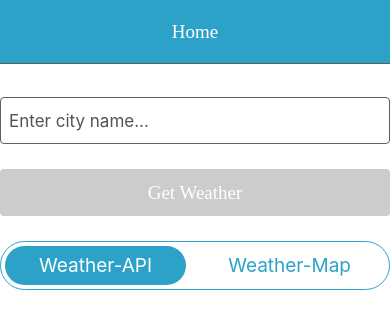
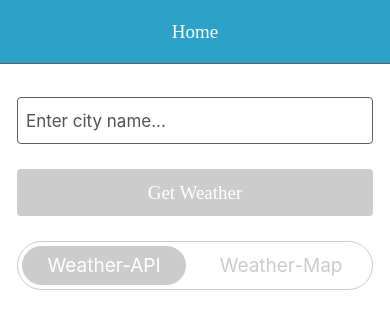
Before and after one commit to AneezaImtiaz/Weather-App, a React Native app: screen / in a window 390 px wide. Shown: the top 328 px of the page. Built offline with nearby package versions, Linux system fonts and the light colour scheme.

Commit message:
Optimize code

```diff
--- a/src/api/WeatherApi.ts
+++ b/src/api/WeatherApi.ts
@@ -1,21 +1,13 @@
 import axios from 'axios';
 import { WeatherItem } from '../../weatherTypes';
 
-export async function fetchWeatherData(url: string): Promise<WeatherItem | null> {
-  try {
-    const response = await axios.get(url);
-    const weatherItem = response?.data;
-
-    if (!weatherItem) {
-      throw new Error('No data returned from the API');
-    }
-
-    const city = weatherItem?.name || weatherItem?.location?.name;
-    const temp = weatherItem?.main?.temp || weatherItem?.current?.temp_c;
-    const conditionText = weatherItem?.weather?.[0]?.description || weatherItem?.current?.condition?.text;
-    const conditionIcon = weatherItem?.weather?.[0]?.icon
-      ? `https://openweathermap.org/img/w/${weatherItem.weather[0].icon}.png`
-      : `https:${weatherItem?.current?.condition?.icon}`;
+const extractWeatherData = (data: any): WeatherItem => {
+  const city = data?.name || data?.location?.name;
+  const temp = data?.main?.temp || data?.current?.temp_c;
+  const conditionText = data?.weather?.[0]?.description || data?.current?.condition?.text;
+  const conditionIcon = data?.weather?.[0]?.icon
+  ? `https://openweathermap.org/img/w/${data.weather[0].icon}.png`
+  : `https:${data?.current?.condition?.icon}`;
 
   if (!city || !temp || !conditionText || !conditionIcon) {
     throw new Error('Incomplete data returned from the API');
@@ -31,6 +23,18 @@ export async function fetchWeatherData(url: string): Promise<WeatherItem | null>
       },
     },
   };
+};
+
+export async function fetchWeatherData(url: string): Promise<WeatherItem | null> {
+  try {
+    const response = await axios.get(url);
+    const weatherItem = response?.data;
+
+    if (!weatherItem) {
+      throw new Error('No data returned from the API');
+    }
+
+    return extractWeatherData(weatherItem);
   } catch (error) {
     console.error(`Error fetching weather data from service ${url}:`, error);
     throw null;
--- a/src/components/inputs/ToggleSwitch.tsx
+++ b/src/components/inputs/ToggleSwitch.tsx
@@ -11,26 +11,35 @@ type ToggleSwitchProps = {
   inactiveColor?: string;
   activeTextColor?: string;
   inactiveTextColor?: string;
+  disabled?: boolean;
 };
 
 const ToggleSwitch: React.FC<ToggleSwitchProps> = ({
   activeOption,
   options,
   onToggle,
+  disabled = false,
   activeColor = Theme.colors.primary.default,
   inactiveColor = Theme.colors.transparent,
   activeTextColor = Theme.colors.background.default,
   inactiveTextColor = Theme.colors.primary.default,
 }) => {
 
+  const getColors = () => {
+    const background = disabled ? Theme.colors.background.disabled : activeColor;
+    const text = disabled ? Theme.colors.background.disabled : inactiveTextColor;
+    return { background, text };
+  }
+
   return (
-    <View style={[styles.switchContainer, { borderColor: activeColor }]}>
+    <View style={[styles.switchContainer, { borderColor: getColors().background }]}>
       {options?.map((option) => (
         <TouchableOpacity
           key={option}
-          style={[styles.toggleItem, { backgroundColor: activeOption === option ? activeColor : inactiveColor }]}
+          disabled={disabled}
+          style={[styles.toggleItem, { backgroundColor: activeOption === option ? getColors().background : inactiveColor }]}
           onPress={() => onToggle(option)}>
-          <Text style={[styles.text, { color: activeOption === option ? activeTextColor : inactiveTextColor }]}>
+          <Text style={[styles.text, { color: activeOption === option ? activeTextColor : getColors().text }]}>
             {option}
           </Text>
         </TouchableOpacity>
--- /dev/null
+++ b/src/hooks/useWeather.ts
@@ -0,0 +1,83 @@
+import { useReducer, useEffect } from 'react';
+import { Keyboard } from 'react-native';
+import { fetchWeatherData } from '../api/WeatherApi';
+import { WeatherItem } from '../../weatherTypes';
+import { ServiceOptions } from '../utils/Constants';
+
+type State = {
+    city: string;
+    loader: boolean;
+    weather: WeatherItem | null;
+    activeService: string;
+};
+
+type Action =
+    | { type: 'SET_CITY'; payload: string }
+    | { type: 'SET_LOADER'; payload: boolean }
+    | { type: 'SET_WEATHER'; payload: WeatherItem | null }
+    | { type: 'SET_ACTIVE_SERVICE'; payload: string };
+
+const initialState: State = {
+    city: '',
+    loader: false,
+    weather: null,
+    activeService: ServiceOptions.weatherAPI.label,
+};
+
+const reducer = (state: State, action: Action): State => {
+    switch (action.type) {
+        case 'SET_CITY':
+            return { ...state, city: action.payload };
+        case 'SET_LOADER':
+            return { ...state, loader: action.payload };
+        case 'SET_WEATHER':
+            return { ...state, weather: action.payload };
+        case 'SET_ACTIVE_SERVICE':
+            return { ...state, activeService: action.payload };
+        default:
+            return state;
+    }
+};
+
+const useWeather = () => {
+    const [state, dispatch] = useReducer(reducer, initialState);
+
+    const setCity = (city: string) => dispatch({ type: 'SET_CITY', payload: city });
+    const setLoader = (loader: boolean) => dispatch({ type: 'SET_LOADER', payload: loader });
+    const setWeather = (weather: WeatherItem | null) => dispatch({ type: 'SET_WEATHER', payload: weather });
+    const setActiveService = (service: string) => dispatch({ type: 'SET_ACTIVE_SERVICE', payload: service });
+
+    const getWeather = async () => {
+        if (!state.city) return;
+        try {
+            Keyboard.dismiss();
+            setLoader(true);
+            setWeather(null);
+            const serviceOption = Object.values(ServiceOptions).find(option => option.label === state.activeService);
+            if (!serviceOption) {
+                throw new Error('Invalid weather service');
+            }
+            const response = await fetchWeatherData(`${serviceOption.url}&q=${state.city}`);
+            setWeather(response);
+        } catch (error) {
+            console.error(error);
+        } finally {
+            setLoader(false);
+        }
+    };
+
+    useEffect(() => {
+        if (state.city) {
+            getWeather();
+        }
+    }, [state.activeService]);
+
+    return {
+        state,
+        setCity,
+        setActiveService,
+        getWeather,
+    };
+};
+
+export default useWeather;
--- a/src/screens/HomeScreen.tsx
+++ b/src/screens/HomeScreen.tsx
@@ -1,68 +1,55 @@
-import React, { useState, useEffect } from 'react';
-import { SafeAreaView, Pressable, Text } from 'react-native';
+import React from 'react';
+import { SafeAreaView, Pressable, Text, View, TouchableWithoutFeedback, Keyboard } from 'react-native';
 import { TextInputField, ToggleSwitch, ActivityIndicatorOverlay, WeatherCard } from '../components';
 import styles from './HomeScreenStyles';
 import Theme from '../../Theme';
-import { fetchWeatherData } from '../api/WeatherApi';
-import { WeatherItem } from '../../weatherTypes';
+import useWeather from '../hooks/useWeather';
 import { LOADING, ENTER_CITY_NAME, GET_WEATHER, ServiceOptions } from '../utils/Constants';
 
 const HomeScreen: React.FC = () => {
-    const [city, setCity] = useState<string>('');
-    const [loader, setLoader] = useState<boolean>(false);
-    const [weather, setWeather] = useState<WeatherItem | null>(null);
-    const [activeService, setActiveService] = useState<string>(ServiceOptions.weatherAPI.label);
-
-    const handleToggle = (service: string) => {
-        setActiveService(service);
-    };
+    const { state, setCity, setActiveService, getWeather } = useWeather();
 
     const handleTextChange = (text: string) => {
         const alphaRegex = /^[a-zA-Z\s]*$/;
-        alphaRegex.test(text) && setCity(text); // Enter valid input
-    };
-
-
-    const getWeather = async () => {
-        try {
-            setLoader(true);
-            const url = Object.values(ServiceOptions).find(option => option.label === activeService)?.url;
-            if (!url) {
-                throw new Error('Invalid weather service');
-            }
-            const response = await fetchWeatherData(`${url}&q=${city}`);
-            setWeather(response);
-        } catch (error) {
-        } finally {
-            setLoader(false);
+        if (alphaRegex.test(text)) {
+            setCity(text);
         }
     };
 
-    useEffect(() => {
-        if (city) {
-            getWeather();
+    const renderContent = () => {
+        if (state.loader) {
+            return <ActivityIndicatorOverlay label={LOADING} />;
         }
-    }, [activeService]);
+        if (state.city && state.weather) {
+            return <WeatherCard weatherItem={state.weather} />
+        }
+        return null;
+    };
 
     return (
+        <TouchableWithoutFeedback onPress={Keyboard.dismiss}>
             <SafeAreaView style={styles.container}>
-            <SafeAreaView style={styles.innerContainer}>
+                <View style={styles.innerContainer}>
                     <TextInputField
                         placeholder={ENTER_CITY_NAME}
-                    text={city}
-                    onChangeText={handleTextChange} />
-                <Pressable onPress={getWeather} style={[styles.buttonContainer, !city && { backgroundColor: Theme.colors.background.disabled }]} >
+                        text={state.city}
+                        onChangeText={handleTextChange}
+                    />
+                    <Pressable
+                        onPress={getWeather}
+                        style={[styles.buttonContainer, !state.city && { backgroundColor: Theme.colors.background.disabled }]}>
                         <Text style={styles.button}>{GET_WEATHER}</Text>
                     </Pressable>
                     <ToggleSwitch
-                    activeOption={activeService}
+                        activeOption={state.activeService}
                         options={[ServiceOptions.weatherAPI.label, ServiceOptions.openWeatherMap.label]}
-                    onToggle={handleToggle}
+                        onToggle={setActiveService}
+                        disabled={!state.city ? true : false}
                     />
+                </View>
+                {renderContent()}
             </SafeAreaView>
-            {loader && <ActivityIndicatorOverlay label={LOADING} />}
-            {weather && <WeatherCard weatherItem={weather} />}
-        </SafeAreaView>
+        </TouchableWithoutFeedback>
     );
 };
 
```
Lines whose indentation alone changed are shown as unchanged.
